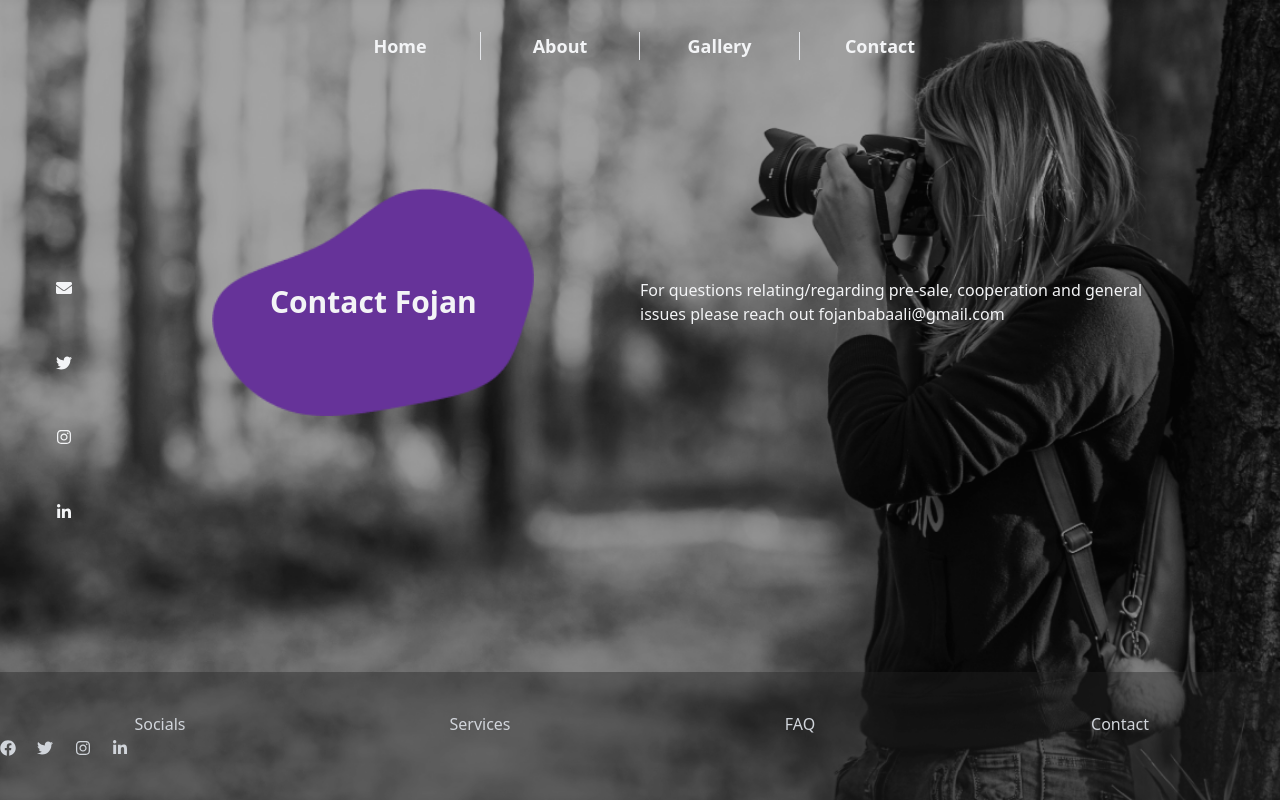
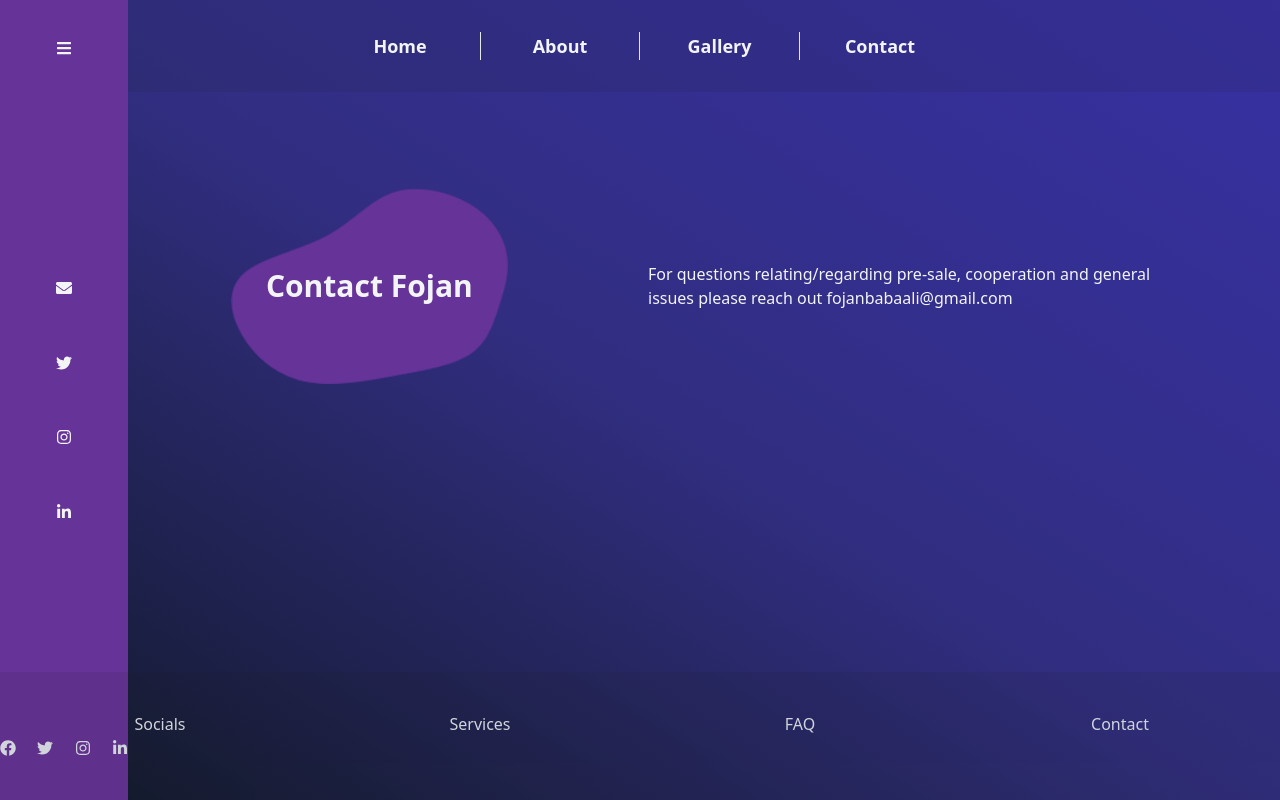
Before and after one commit to fojanb/Fojan-Portfolio, a React (Create React App) app: page /contact in a window 1280 px wide. Built offline with nearby package versions, Linux system fonts and the light colour scheme.

Commit message:
UI updated

```diff
--- a/src/components/About/About.js
+++ b/src/components/About/About.js
@@ -5,7 +5,7 @@ const About = () => {
     <div>
       {/* <hr className="w-5/6 m-auto opacity-40" /> */}
       <div className="grid grid-rows-1 grid-cols-2 text-gray-100 w-5/6 m-auto py-24 sm:grid-cols-1 sm:gap-8 md:grid-cols-1 md:gap-8 lg:gap-12">
-        <p className="bg-blob2 bg-contain bg-center bg-no-repeat flex justify-center items-center text-center text-gray-100 font-bold text-3xl sm:bg-secondary sm:rounded-2xl sm:p-2 sm:text-sm sm:bg-none md:bg-secondary md:rounded-2xl md:p-2 md:text-xl md:bg-none">
+        <p className="bg-blob2 bg-contain bg-center bg-no-repeat flex justify-center items-center text-center text-gray-100 font-bold text-3xl sm:bg-secondary sm:shadow-2xl md:shadow-2xl sm:rounded-2xl sm:p-2 sm:text-sm sm:bg-none md:bg-secondary md:rounded-2xl md:p-2 md:text-xl md:bg-none">
           About Fojan
         </p>
 
--- a/src/components/Contact/Contact.js
+++ b/src/components/Contact/Contact.js
@@ -4,8 +4,8 @@ const Contact = () => {
   return (
     <div>
       {/* <hr className="w-5/6 m-auto opacity-40" /> */}
-      <div className="grid grid-rows-1 grid-cols-2 text-gray-100 w-5/6 m-auto py-24 sm:grid-cols-1 sm:gap-8 md:grid-cols-1 md:gap-8 lg:gap-12">
-        <p className="bg-blob2 bg-contain bg-center bg-no-repeat flex items-center py-24 justify-center text-gray-100 font-bold text-3xl sm:bg-secondary sm:rounded-2xl sm:p-2 sm:text-sm sm:bg-none md:bg-secondary md:rounded-2xl md:p-2 md:text-xl md:bg-none">
+      <div className="grid grid-rows-1 grid-cols-2 text-gray-100 w-5/6 gap-4 m-auto py-24 sm:grid-cols-1 sm:gap-8 md:grid-cols-1 md:gap-4">
+        <p className="bg-blob2 bg-contain bg-center bg-no-repeat flex items-center py-20 justify-center text-gray-100 font-bold text-3xl sm:bg-secondary sm:rounded-2xl sm:p-2 sm:text-sm sm:bg-none sm:shadow-2xl md:shadow-2xl md:bg-secondary md:rounded-2xl md:p-2 md:text-xl md:bg-none">
           Contact Fojan
         </p>
         <p className="flex justify-center items-center text-left py-4">
--- a/src/components/Footer/Footer.js
+++ b/src/components/Footer/Footer.js
@@ -7,7 +7,7 @@ import {
 } from "react-icons/fa";
 const Footer = () => {
   return (
-    <div className="grid grid-rows-2 grid-cols-4 justify-center text-center items-center m-0 m-auto max-h-screen absolute bottom-0 py-10 w-full text-gray-300 bg-grey bg-opacity-40 sm:grid-cols-1 sm:py-4 sm:text-md ">
+    <div className="grid grid-rows-2 grid-cols-4 justify-center text-center items-center m-0 m-auto max-h-screen absolute bottom-0 py-10 w-full text-gray-300 bg-grey bg-opacity-10 sm:grid-cols-1 sm:py-4 sm:text-md ">
       <div className="flex justify-center items-center text-center ">
         Socials
       </div>
--- a/src/components/Gallery/Gallery.js
+++ b/src/components/Gallery/Gallery.js
@@ -10,7 +10,7 @@ const Gallery = () => {
   return (
     <div className="pb-36">
       {/* <hr className="w-5/6 m-auto opacity-40" /> */}
-      <p className="bg-blob2 bg-contain bg-center bg-no-repeat flex text-left items-center justify-center text-gray-100 font-bold text-3xl py-14 mt-10 mb-8 sm:bg-secondary sm:w-5/6 sm:m-auto sm:rounded-2xl sm:mt-8 sm:p-2 sm:text-sm sm:bg-none md:bg-secondary md:w-5/6 md:m-auto md:mt-8 md:rounded-2xl md:p-2 md:text-xl md:bg-none">Gallery</p>
+      <p className="bg-blob2 bg-contain bg-center bg-no-repeat flex text-left items-center justify-center text-gray-100 font-bold text-3xl py-14 mt-10 mb-8 sm:bg-secondary sm:w-5/6 sm:m-auto sm:rounded-2xl sm:mt-8 sm:p-2 sm:text-sm sm:bg-none sm:shadow-2xl md:shadow-2xl md:bg-secondary md:w-5/6 md:m-auto md:mt-8 md:rounded-2xl md:p-2 md:text-xl md:bg-none">Gallery</p>
       <div className="grid grid-rows-2 grid-cols-3 gap-8 text-gray-100 w-1/2 m-auto py-8 lg:w-3/4 md:grid-cols-1 md:w-1/2 galaxy:w-1/2 sm:grid-cols-1 sm:gap-4">
         <div className="flex items-center justify-center">
           <img src={img1} alt="" />
--- a/src/components/NavBar/NavBar.js
+++ b/src/components/NavBar/NavBar.js
@@ -3,10 +3,10 @@ import { Link } from "react-router-dom";
 
 const NavBar = () => {
   return (
-    <div className="bg-grey bg-opacity-0 sm:bg-grey sm:bg-opacity-40">
+    <div className="bg-grey bg-opacity-10 sm:bg-grey sm:bg-opacity-10">
       <div
         id="navbar"
-        className="grid grid-rows-1 grid-cols-4 justify-center text-lg items-center py-8 w-1/2 text-gray-100 m-auto lg:w-3/4 md:w-3/4 sm:grid-cols-1 sm:gap-2 sm:pb-8"
+        className="grid grid-rows-1 grid-cols-4 justify-center text-lg z-40 items-center py-8 w-1/2 text-gray-100 m-auto lg:w-3/4 md:w-3/4 sm:grid-cols-1 sm:gap-2 sm:pb-8"
       >
         <Link
           to="/"
--- a/src/components/SideInfo/SideInfo.js
+++ b/src/components/SideInfo/SideInfo.js
@@ -1,21 +1,35 @@
 import React from "react";
-import {Link} from "react-router-dom";
+import { Link } from "react-router-dom";
 import {
   FaEnvelope,
   FaTwitter,
   FaInstagram,
   FaLinkedinIn,
+  FaBars,
 } from "react-icons/fa";
 
 const SideInfo = () => {
   return (
-    <div className="grid grid-cols-1 absolute left-0 top-0 text-gray-100 w-32 min-h-screen justify-center items-center text-center sm:hidden md:hidden">
-      <span className="flex flex-col justify-between items-center text-center h-60 m-0 m-auto">
-        <Link to="/google-login"><FaEnvelope /></Link>
-        <Link to="/fojan-twitter"><FaTwitter /></Link>
-        <Link to="/fojan-instagram"><FaInstagram /></Link>
-        <Link to="/fojan-linkedin"><FaLinkedinIn /></Link>
-      </span>
+    <div className="">
+      <div className=" bg-secondary grid grid-cols-1 absolute left-0 top-0 text-gray-100 w-32 min-h-screen justify-center items-center text-center sm:hidden md:hidden">
+        <div className="flex flex-col justify-between items-center text-center absolute top-10 left-14 m-auto">
+          <FaBars />
+        </div>
+        <div className="flex flex-col justify-between items-center text-center h-60 m-0 m-auto">
+          <Link to="/google-login">
+            <FaEnvelope />
+          </Link>
+          <Link to="/fojan-twitter">
+            <FaTwitter />
+          </Link>
+          <Link to="/fojan-instagram">
+            <FaInstagram />
+          </Link>
+          <Link to="/fojan-linkedin">
+            <FaLinkedinIn />
+          </Link>
+        </div>
+      </div>
     </div>
   );
 };
--- a/src/containers/App.js
+++ b/src/containers/App.js
@@ -7,7 +7,8 @@ import Gallery from "../components/Gallery/Gallery";
 import Contact from "../components/Contact/Contact";
 import Footer from "../components/Footer/Footer";
 import Join from "../components/Join/Join";
-import SSO from "../components/SSO/SSO"
+import SSO from "../components/SSO/SSO";
+// import blob1 from "../assets/blob1.png";
 import { BrowserRouter as Router, Switch, Route } from "react-router-dom";
 // react-router-dom@6 includes ----> {BrowserRouter as Router, Routes, Route, Link}
 // react-router-dom@5 includes ----> {BrowserRouter as Router, Switch, Route, Link}
@@ -15,7 +16,7 @@ function App() {
   return (
     <Router>
       <NavBar />
-      <SideInfo/>
+      <SideInfo />
       {/* ---Our routers include these components and we can Link to them from other components--- */}
       <Switch>
         <Route path="/" exact component={Home} />
@@ -25,7 +26,6 @@ function App() {
         <Route path="/contact" component={Contact} />
         <Route path="/home/join" component={Join} />
         <Route path="/google-login" component={SSO} />
-
       </Switch>
       {/* ------ */}
       <Footer />
--- a/src/index.js
+++ b/src/index.js
@@ -5,7 +5,7 @@ import App from "./containers/App";
 import reportWebVitals from "./reportWebVitals";
 ReactDOM.render(
   <React.StrictMode>
-    <div className="bg-hero bg-cover bg-center bg-fixed bg-no-repeat relative min-h-screen galaxy:bg-sm sm:bg-sm sm:overflow-x-hidden ">
+    <div className="bg-gradient-to-bl from-indigo-800 via-indigo-900 to-gray-900 bg-cover bg-center bg-fixed bg-no-repeat relative min-h-screen sm:overflow-x-hidden ">
         <App />
     </div>
   </React.StrictMode>,
--- a/tailwind.config.js
+++ b/tailwind.config.js
@@ -14,7 +14,7 @@ module.exports = {
         blob4: "url('./assets/blob4.png')",
       },
       zIndex: {
-        "-1": "-1",
+        "-100": "-100",
       },
       gridTemplateColumns: {
         Header: "repeat(4, 100px)",
```
Also changed, not shown: src/components/NavBar/NavBar.css (added, +36 -0 lines), src/assets/blob3.png.
